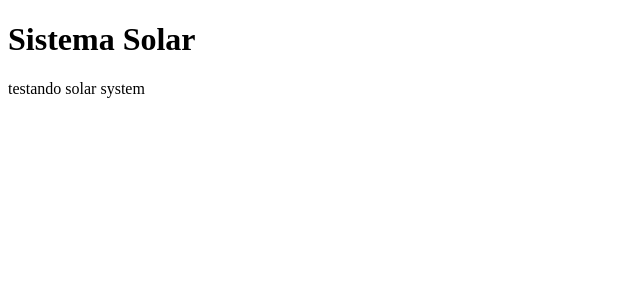
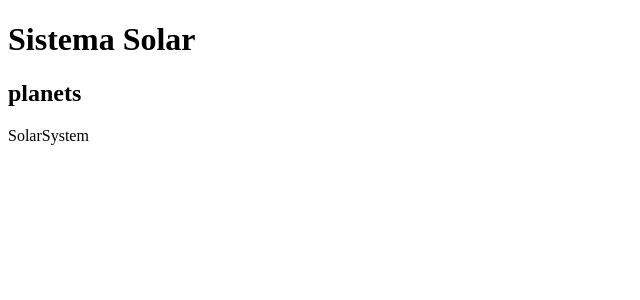
Before and after one commit to SergioEvando23/project-trybe-solar-system, a React (Create React App) app: page / in a window 1280 px wide. Shown: the top 300 px of the page, without its empty margins (0-640 px from the left). Built offline with nearby package versions, Linux system fonts and the light colour scheme.

Commit message:
Criado componente Title com uso de PropTypes requisitado pelo test

```diff
--- a/src/App.js
+++ b/src/App.js
@@ -1,12 +1,14 @@
 import React from 'react';
 import Header from './components/Header';
 import SolarSystem from './components/SolarSystem';
+import Title from './components/Title';
 
 class App extends React.Component {
   render() {
     return (
       <>
         <Header />
+        <Title headline="planets" />
         <SolarSystem />
       </>
     );
--- a/src/components/SolarSystem.js
+++ b/src/components/SolarSystem.js
@@ -4,7 +4,9 @@ class SolarSystem extends React.Component {
   render() {
     return (
       <div data-testid="solar-system">
-        testando solar system
+        <p>
+          SolarSystem
+        </p>
       </div>
     );
   }
--- /dev/null
+++ b/src/components/Title.js
@@ -0,0 +1,21 @@
+import React from 'react';
+import PropTypes from 'prop-types';
+
+class Title extends React.Component {
+  render() {
+    const { headline } = this.props;
+    return (
+      <div>
+        <h2>
+          {headline}
+        </h2>
+      </div>
+    );
+  }
+}
+
+Title.propTypes = {
+  headline: PropTypes.string.isRequired,
+};
+
+export default Title;
```
